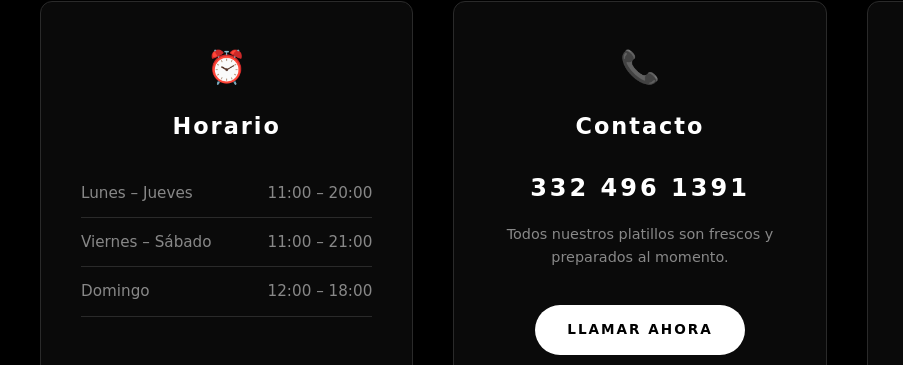
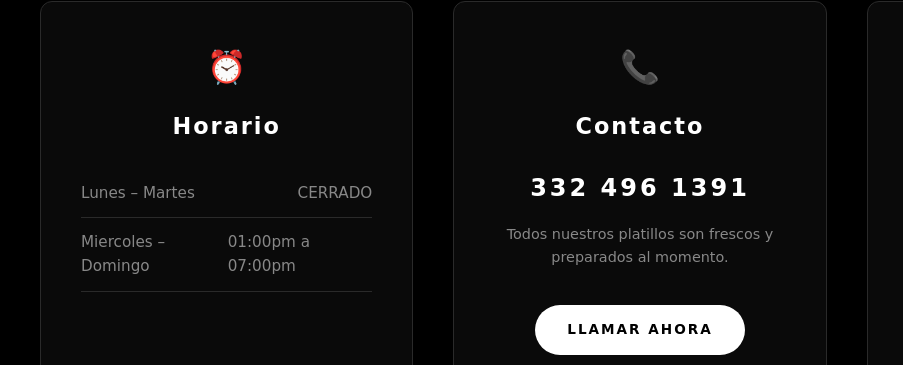
Before and after one commit to cookinglikedan-stack/Cruda-Ruda, a plain HTML site: page index.html in a window 1280 px wide. Shown: the part 4145-4510 px from the top of the page, 0-903 px from the left. Drawn offline with Linux system fonts and the light colour scheme; a web font is replaced by a local one.

Commit message:
Update index.html

```diff
--- a/index.html
+++ b/index.html
@@ -1091,9 +1091,8 @@
                 <span class="info-icon">⏰</span>
                 <h3>Horario</h3>
                 <ul class="hours-list">
-                    <li><span>Lunes – Jueves</span><span>11:00 – 20:00</span></li>
-                    <li><span>Viernes – Sábado</span><span>11:00 – 21:00</span></li>
-                    <li><span>Domingo</span><span>12:00 – 18:00</span></li>
+                    <li><span>Lunes – Martes </span><span>CERRADO</span></li>
+                    <li><span>Miercoles – Domingo </span><span>01:00pm a 07:00pm</span></li>
                 </ul>
             </div>
 
```
